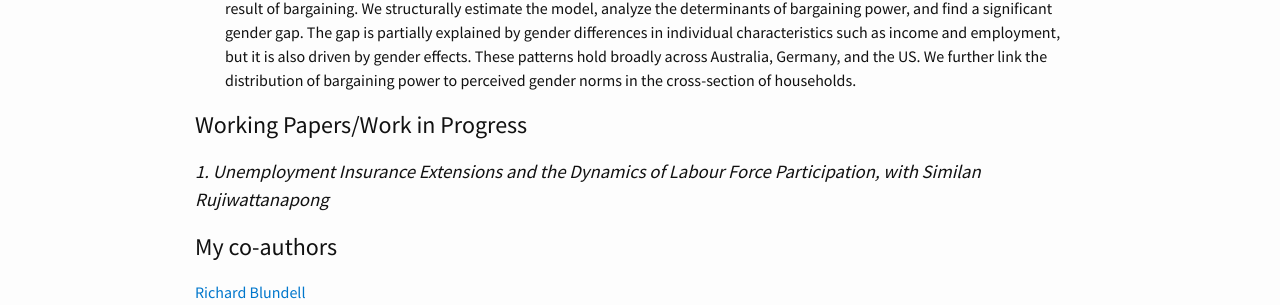
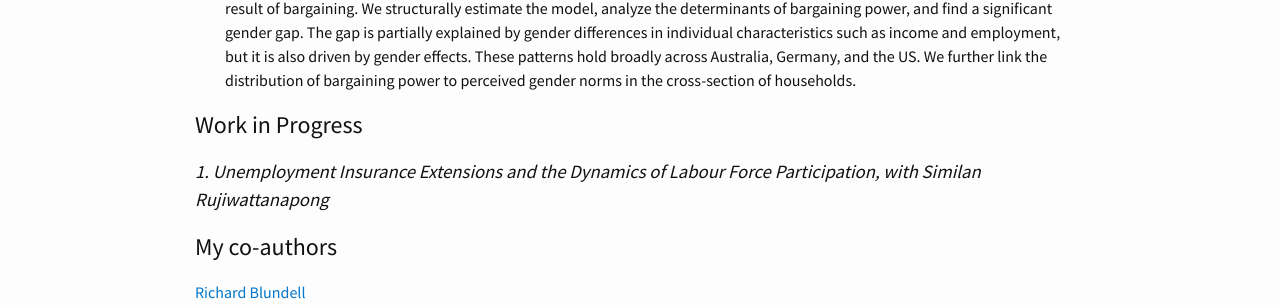
Before and after one commit to lionup/lionup.github.io, a Jekyll site: the page built from research/research.md, in a window 1280 px wide. Shown: the part 1459-1764 px from the top of the page. Built offline with Jekyll 4.4.1, drawn with Linux system fonts in a browser that asks for light colours.

```diff
--- a/research/research.md
+++ b/research/research.md
@@ -37,7 +37,8 @@ permalink: /research/
 
   * **Abstract**: When members of the same household have different risk preferences, whose preference matters more for investment decisions and why? We propose an intrahousehold model that aggregates individual preferences at the household level as a result of bargaining. We structurally estimate the model, analyze the determinants of bargaining power, and find a significant gender gap. The gap is partially explained by gender differences in individual characteristics such as income and employment, but it is also driven by gender effects. These patterns hold broadly across Australia, Germany, and the US. We further link the distribution of bargaining power to perceived gender norms in the cross-section of households.
 
-## Working Papers/Work in Progress
+<!-- ## Working Papers -->
+## Work in Progress
 
 ### 1. Unemployment Insurance Extensions and the Dynamics of Labour Force Participation, with Similan Rujiwattanapong
 
```
